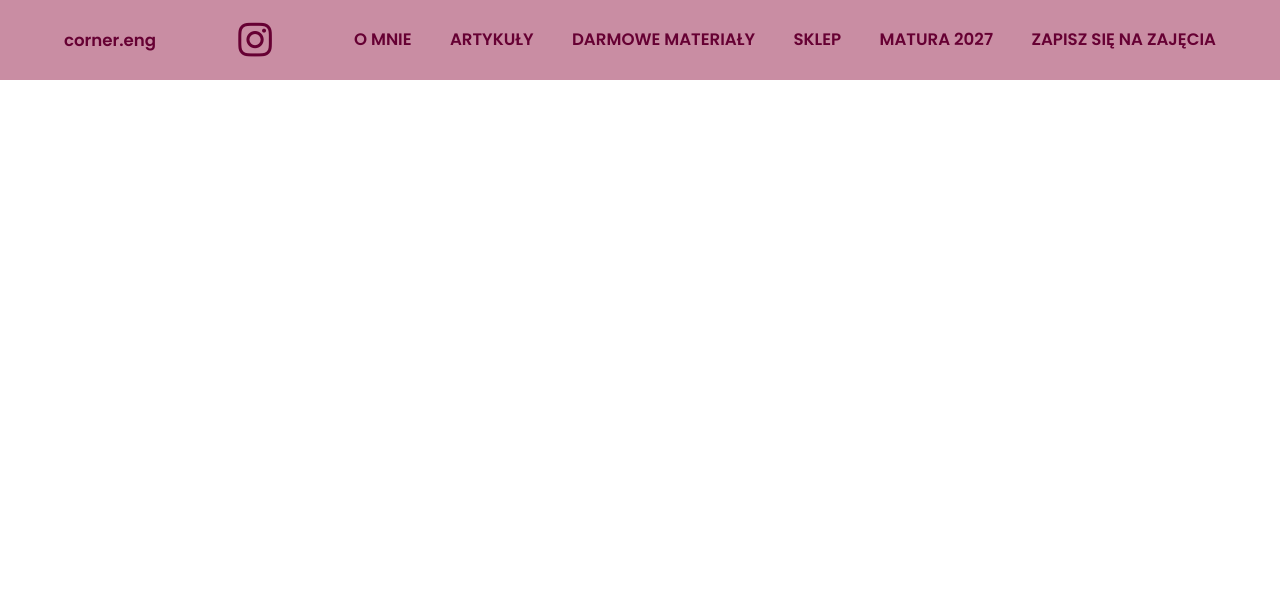
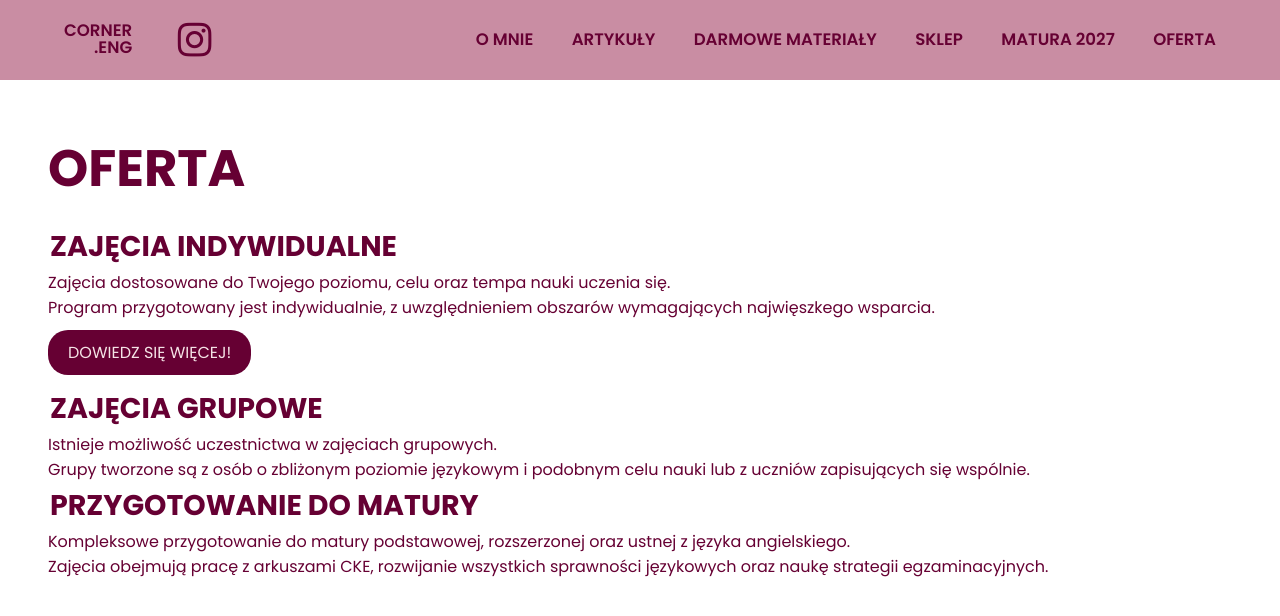
Before and after one commit to Rojap02/cornereng, a Vue app: page /oferta in a window 1280 px wide. Shown: the top 616 px of the page. Built offline with nearby package versions, Linux system fonts and the light colour scheme.

Commit message:
Poprawki HomePage oraz home-page-style.css

```diff
--- a/src/assets/styles/header-style.css
+++ b/src/assets/styles/header-style.css
@@ -19,11 +19,28 @@
   height: var(--header-height);
 }
 
+.header-brand {
+  display: flex;
+  align-items: center;
+  gap: clamp(1rem, 3vw, 2.5rem);
+}
+
 .logo {
+  text-transform: uppercase;
+  display: flex;
+  flex-direction: column;
+  align-items: flex-end;
+  width: fit-content;
   text-decoration: none;
   color: var(--dark_pink);
   font-size: clamp(1vw, 1.3vw, 2vw);
   font-weight: 600;
+  line-height: 1;
+  transition: opacity 0.2s ease;
+}
+
+.logo:hover {
+  opacity: 0.65;
 }
 
 .instagram-link {
--- a/src/assets/styles/home-page-style.css
+++ b/src/assets/styles/home-page-style.css
@@ -39,7 +39,7 @@ p{
 }
 
 .subtitle {
-    font-size: clamp(1vw, 3vw, 7vw);
+    font-size: clamp(1vw, 2vw, 7vw);
     font-weight: 400;
     color: var(--light);
 }
@@ -69,19 +69,23 @@ p{
     flex-direction: column;
     justify-content: center;
     padding: clamp(2rem, 5vw, 7rem);
+    padding-top: 0;
     box-sizing: border-box;
     color: var(--dark_pink);
 }
 
+.whats-cornereng-text h2 {
+    padding-bottom: 10px;
+}
+
 .whats-cornereng-text-header {
-    margin: 0;
     text-align: right;
     font-size: clamp(2rem, 4vw, 5rem);
     line-height: 1;
 }
 
 .whats-cornereng-text-body {
-    margin-top: clamp(2rem, 4vw, 4rem);
+    margin: 0;
     text-align: right;
     font-size: clamp(1rem, 1.3vw, 1.5rem);
     line-height: 1.5;
@@ -92,6 +96,11 @@ p{
     text-transform: uppercase;
     color: var(--dark_pink);
     font-weight: bold;
+    transition: opacity 0.2s ease;
+}
+
+.about-link:hover {
+  opacity: 0.65;
 }
 
 .whats-to-find {
@@ -128,7 +137,7 @@ p{
     color: var(--dark_pink);
     border-radius: 15px;
 
-    min-height: clamp(10rem, 20vw, 25rem);
+    min-height: clamp(10rem, 28rem, 55rem);
     display: flex;
     flex-direction: column;
     justify-content: space-between;
@@ -141,7 +150,7 @@ p{
     justify-content: left;
     font-weight: bold;
     text-transform: uppercase;
-    font-size: clamp(1rem, 1.77rem, 5rem);
+    font-size: clamp(1rem, 1.78rem, 5rem);
 }
 
 .whats-to-find-grid-card p {
--- /dev/null
+++ b/src/assets/styles/offer-page-style.css
@@ -0,0 +1,53 @@
+:root {
+    --light: #f5e3e6;
+    --dark_pink: #660033;
+}
+
+.offer {
+    height: clamp(40vh, 105vh, 115vh);
+    padding-top: calc(var(--header-height) + 1vh);
+    padding-left: clamp(2rem, 3rem, 4rem);
+}
+
+.offer-header {
+    display: flex;
+    align-items: center;
+}
+
+.offer-header h2 {
+    margin-bottom: 2vh;
+    font-size: clamp(2rem, 4vw, 5rem);
+    font-weight: bold;
+    text-transform: uppercase;
+    color: var(--dark_pink);
+}
+
+.offer-list {
+    display: flex;
+    flex-direction: column;
+}
+
+.offer-list-item {
+    color: var(--dark_pink);
+}
+
+.offer-list-item h3 {
+    font-size: clamp(1rem, 1.78rem, 5rem);
+    text-transform: uppercase;
+    font-weight: bold;
+    margin: 2px;
+}
+
+.more-info {
+    background-color: var(--dark_pink);
+    color: var(--light);
+    height: fit-content;
+    width: fit-content;
+    border-radius: 20px;
+}
+
+.more-info p {
+    margin: 10px;
+    padding: 10px;
+    text-transform: uppercase;
+}
--- a/src/components/Header.vue
+++ b/src/components/Header.vue
@@ -4,7 +4,11 @@ import "@/assets/styles/header-style.css";
 
 <template>
   <header class="header">
-    <RouterLink class="logo" to="/">corner.eng</RouterLink>
+    <div class="header-brand">
+      <RouterLink class="logo" to="/">
+        <span>corner</span>
+        <span>.eng</span>
+      </RouterLink>
       <a
         class="instagram-link"
         href="https://www.instagram.com/corner.eng/"
@@ -14,6 +18,7 @@ import "@/assets/styles/header-style.css";
       >
         <i class="fa-brands fa-instagram"></i>
       </a>
+    </div>
 
     <nav class="navigation">
       <ul class="navigation-list">
@@ -39,8 +44,8 @@ import "@/assets/styles/header-style.css";
           >
         </li>
         <li>
-          <RouterLink class="navigation-link" to="/zapisz-sie"
-            >zapisz się na zajęcia</RouterLink
+          <RouterLink class="navigation-link" to="/oferta"
+            >oferta</RouterLink
           >
         </li>
       </ul>
--- a/src/router/index.ts
+++ b/src/router/index.ts
@@ -6,7 +6,7 @@ import ArticlesPage from "@/views/ArticlesPage.vue";
 import FreeMaterialsPage from "@/views/FreeMaterialsPage.vue";
 import ShopPage from "@/views/ShopPage.vue";
 import MaturaPage from "@/views/MaturaPage.vue";
-import SignUpPage from "@/views/SignUpPage.vue";
+import OfferPage from "@/views/OfferPage.vue";
 
 const router = createRouter({
   history: createWebHistory(),
@@ -42,9 +42,9 @@ const router = createRouter({
       component: MaturaPage,
     },
     {
-      path: "/zapisz-sie",
-      name: "signup",
-      component: SignUpPage,
+      path: "/oferta",
+      name: "offer",
+      component: OfferPage,
     },
   ],
 });
--- a/src/views/HomePage.vue
+++ b/src/views/HomePage.vue
@@ -24,7 +24,7 @@ import bigBenImage from "@/images/big-ben.png";
 
       <div class="whats-cornereng-text-body">
         <p>corner.eng powstało z przekonania, że nauka języka nie musi być stresująca ani oparta na bezmyślnym zapamiętywaniu.</p>
-        <p><br />więcej dowiesz się w zakładce <RouterLink to="/o-mnie" class="about-link">O MNIE</RouterLink>.</p>
+        <p><br />więcej dowiesz się w zakładce <RouterLink to="/o-mnie" class="about-link">O MNIE</RouterLink> i <RouterLink to="/oferta" class="about-link">OFERTA</RouterLink>.</p>
       </div>
     </div>
   </section>
--- /dev/null
+++ b/src/views/OfferPage.vue
@@ -0,0 +1,38 @@
+<script setup lang="ts">
+import "@/assets/styles/offer-page-style.css";
+</script>
+
+<template>
+  <section class="offer">
+    <div class="offer-header">
+      <h2>oferta</h2>
+    </div>
+
+    <div class="offer-list">
+      <div class="offer-list-item">
+        <h3>zajęcia indywidualne</h3>
+
+        <p>Zajęcia dostosowane do Twojego poziomu, celu oraz tempa nauki uczenia się.</p>
+        <p>Program przygotowany jest indywidualnie, z uwzględnieniem obszarów wymagających najwięszkego wsparcia.</p>
+
+        <div class="more-info">
+          <p>dowiedz się więcej!</p>
+        </div>
+      </div>
+
+      <div class="offer-list-item">
+        <h3>zajęcia grupowe</h3>
+
+        <p>Istnieje możliwość uczestnictwa w zajęciach grupowych.</p>
+        <p>Grupy tworzone są z osób o zbliżonym poziomie językowym i podobnym celu nauki lub z uczniów zapisujących się wspólnie.</p>
+      </div>
+
+      <div class="offer-list-item">
+        <h3>przygotowanie do matury</h3>
+
+        <p>Kompleksowe przygotowanie do matury podstawowej, rozszerzonej oraz ustnej z języka angielskiego.</p>
+        <p>Zajęcia obejmują pracę z arkuszami CKE, rozwijanie wszystkich sprawności językowych oraz naukę strategii egzaminacyjnych.</p>
+      </div>
+    </div>
+  </section>
+</template>
--- a/src/views/SignUpPage.vue
+++ /dev/null
@@ -1,7 +0,0 @@
-<scrip setup lang="ts"></scrip>
-
-<template>
-  <main>
-    <h1>Zapisy</h1>
-  </main>
-</template>
```
Lines whose indentation alone changed are shown as unchanged.
